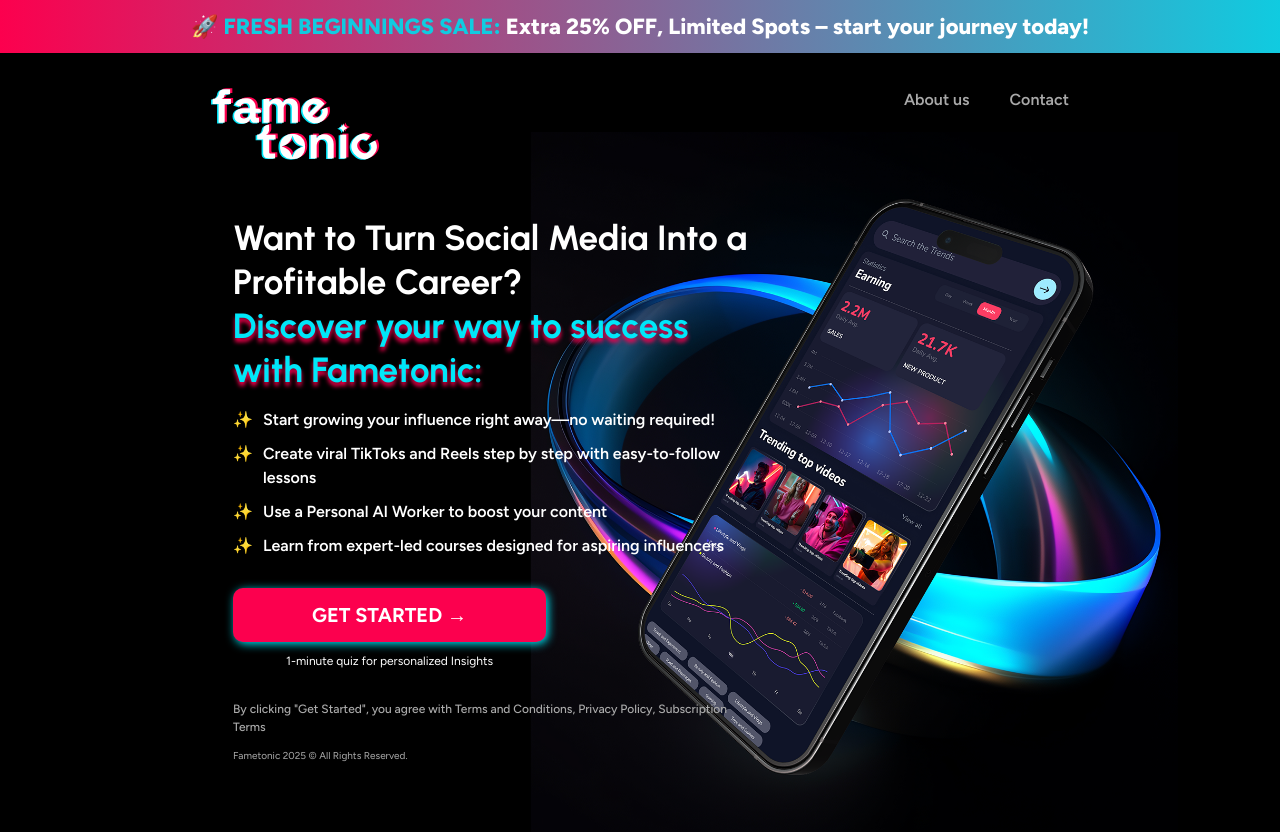
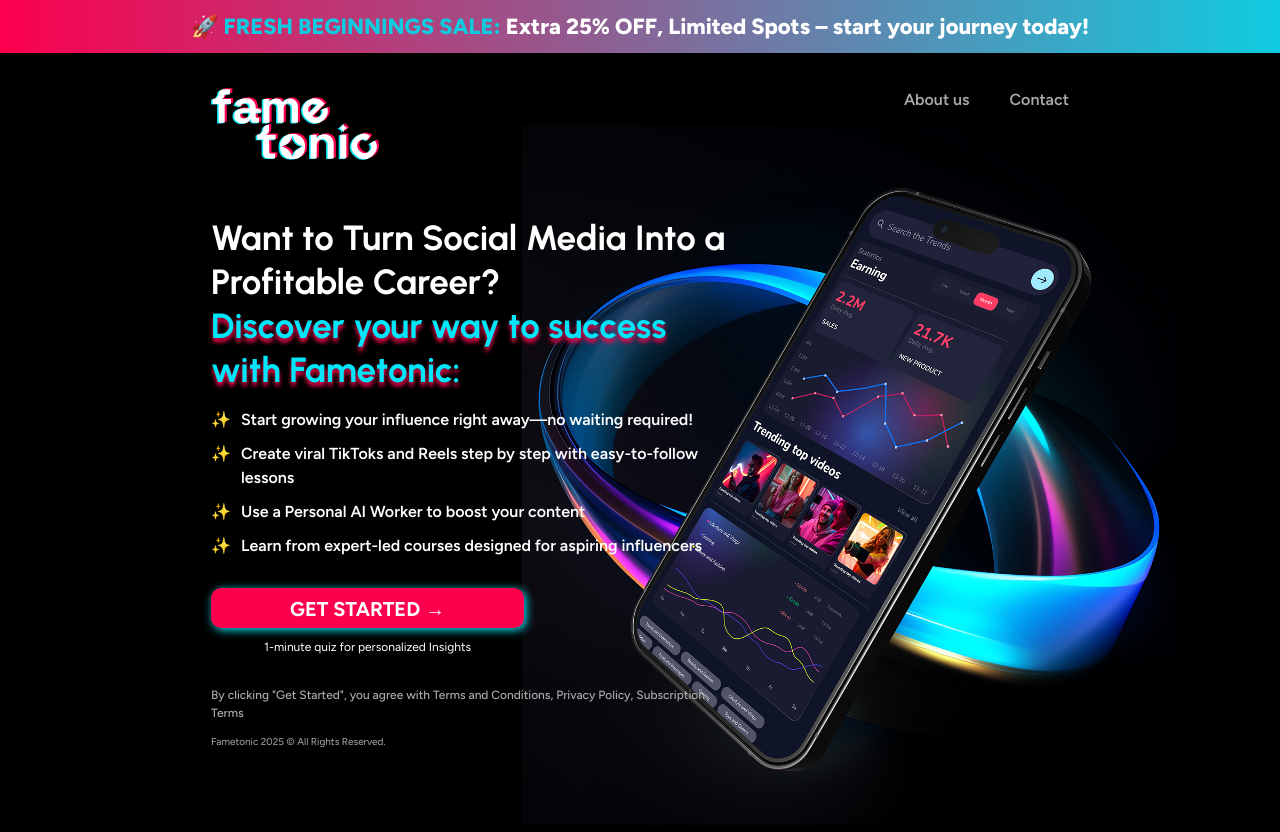
Before and after one commit to abirdox/netzet, a Next.js app: page / in a window 1280 px wide. Built offline with nearby package versions, Linux system fonts and the light colour scheme.

Commit message:
fixed button size

```diff
--- a/src/app/output.css
+++ b/src/app/output.css
@@ -556,6 +556,16 @@ video {
   margin-bottom: -60px;
 }
 
+.mx-0 {
+  margin-left: 0px;
+  margin-right: 0px;
+}
+
+.mx-\[0px\] {
+  margin-left: 0px;
+  margin-right: 0px;
+}
+
 .mb-\[22px\] {
   margin-bottom: 22px;
 }
@@ -580,6 +590,10 @@ video {
   margin-top: 35px;
 }
 
+.mt-\[-60px\] {
+  margin-top: -60px;
+}
+
 .block {
   display: block;
 }
@@ -602,6 +616,10 @@ video {
 
 .h-\[72\.25px\] {
   height: 72.25px;
+}
+
+.h-\[40px\] {
+  height: 40px;
 }
 
 .w-8 {
@@ -722,6 +740,26 @@ video {
 .py-\[40px\] {
   padding-top: 40px;
   padding-bottom: 40px;
+}
+
+.py-2 {
+  padding-top: 0.5rem;
+  padding-bottom: 0.5rem;
+}
+
+.py-1 {
+  padding-top: 0.25rem;
+  padding-bottom: 0.25rem;
+}
+
+.py-1\.5 {
+  padding-top: 0.375rem;
+  padding-bottom: 0.375rem;
+}
+
+.px-\[21px\] {
+  padding-left: 21px;
+  padding-right: 21px;
 }
 
 .pb-\[40px\] {
@@ -902,6 +940,10 @@ body {
     display: none;
   }
 
+  .xl\:h-\[40px\] {
+    height: 40px;
+  }
+
   .xl\:h-\[700px\] {
     height: 700px;
   }
@@ -924,6 +966,14 @@ body {
 
   .xl\:w-full {
     width: 100%;
+  }
+
+  .xl\:w-\[516px\] {
+    width: 516px;
+  }
+
+  .xl\:w-\[830px\] {
+    width: 830px;
   }
 
   .xl\:flex-row {
@@ -954,6 +1004,11 @@ body {
     padding-bottom: 30px;
   }
 
+  .xl\:px-\[0px\] {
+    padding-left: 0px;
+    padding-right: 0px;
+  }
+
   .xl\:text-left {
     text-align: left;
   }
--- a/src/components/button.tsx
+++ b/src/components/button.tsx
@@ -10,7 +10,7 @@ const NetzetButton = (props: NetzetButtonProps) => {
     return (
         <>
             <a href="#"
-                className="block text-white bg-primary px-auto py-3 rounded-[10px] text-[20px] font-bold glow-button"
+                className="block text-white bg-primary px-auto py-1.5 rounded-[10px] text-[20px] h-[40px] font-bold glow-button"
 
             >
                 {title}
--- a/src/view/hero-section.view.tsx
+++ b/src/view/hero-section.view.tsx
@@ -9,9 +9,9 @@ const HeroSection = () => {
     return (
         <>
             {/* Hero Section */}
-            <section className="flex flex-col-reverse items-center justify-between xl:flex-row">
+            <section className="flex flex-col-reverse items-center justify-between xl:flex-row mx-[0px]">
                 {/* Left Content */}
-                <div className="text-center xl:text-left xl:mt-[57px] xl:w-[560px] pb-[40px] px-[22px]">
+                <div className="text-center xl:text-left xl:mt-[57px] xl:w-[516px] pb-[40px] px-[22px] xl:px-[0px]">
                     <HeroSectionLeftContentFeature />
                     <div className="flex flex-col xl:flex-col-reverse">
                         <div className="text-gray xl:text-left mt-[22px] xl:mt-0 mx-[32.5px] xl:mx-0">
@@ -22,7 +22,7 @@ const HeroSection = () => {
                     </div>
                 </div>
                 {/* Right Image */}
-                <div className="flex justify-end items-start my-[-60px] z-[-1] xl:w-[820px] xl:h-[700px] xl:absolute xl:right-[20px]">
+                <div className="flex justify-end items-start my-[-60px] z-[-1] xl:w-[830px] xl:h-[700px] xl:absolute xl:right-[20px]">
                     <HeroSectionRightContentFeature />
                 </div>
             </section>
```
